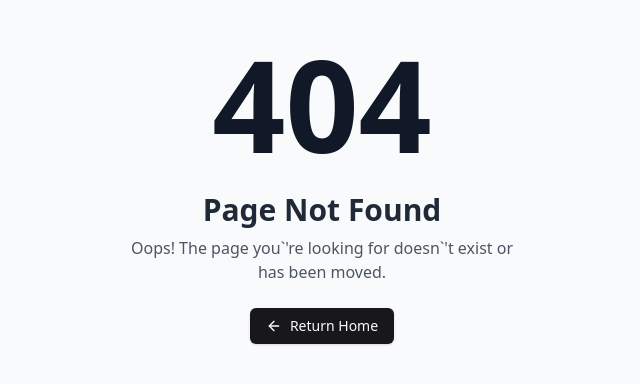
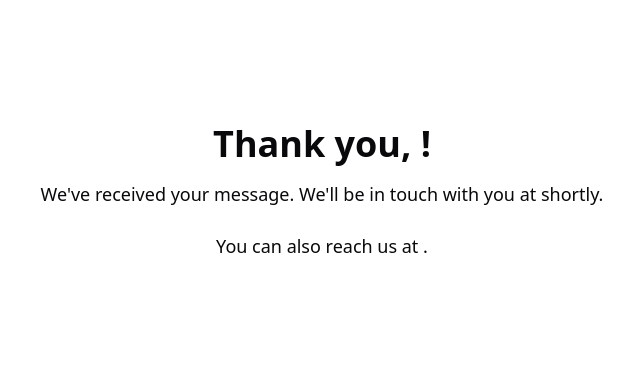
Before and after one commit to sapmate-official/sapmate-website, a Next.js app: page /thank_you in a window 1280 px wide. Before the commit this address had no page. Shown: the part 208-592 px from the top of the page, without its empty margins (318-958 px from the left). Built offline with nearby package versions, Linux system fonts and the light colour scheme.

Commit message:
thank you page done

```diff
--- a/src/app/layout.tsx
+++ b/src/app/layout.tsx
@@ -31,9 +31,12 @@ export default function RootLayout({
         <html lang="en">
             <head>
                 <title>Sapmate</title>
-       <meta name="description" content="Sapmate provided courses on sap cpi and sap successfactors." />
+                <meta
+                    name="description"
+                    content="Sapmate provided courses on sap cpi and sap successfactors."
+                />
                 <link rel="canonical" href="https://www.sapmate.com/" />
-       {/* Google Tag Manager in head */}
+
                 <Script id="google-tag-manager" strategy="afterInteractive">
                     {`
            (function(w,d,s,l,i){w[l]=w[l]||[];w[l].push({'gtm.start':
@@ -44,19 +47,20 @@ export default function RootLayout({
          `}
                 </Script>
             </head>
-     <body className={`${geistSans.variable} ${geistMono.variable} antialiased`}>
-       {/* Google Tag Manager noscript in body */}
+            <body
+                className={`${geistSans.variable} ${geistMono.variable} antialiased`}
+            >
                 <noscript>
                     <iframe
                         src="https://www.googletagmanager.com/ns.html?id=GTM-KZ5MWNQC"
                         height="0"
                         width="0"
-           style={{ display: 'none', visibility: 'hidden' }}
+                        style={{ display: "none", visibility: "hidden" }}
                     ></iframe>
                 </noscript>
 
                 {children}
-       <Toaster/>
+                <Toaster />
             </body>
         </html>
     );
--- /dev/null
+++ b/src/app/thank_you/page.tsx
@@ -0,0 +1,21 @@
+'use client';
+import { useAtom } from 'jotai';
+import { customeratom } from '@/hooks/Atom';
+
+const ThankYouPage = () => {
+  const [customer] = useAtom(customeratom);
+
+  return (
+    <div className="flex flex-col items-center justify-center h-screen">
+      <h1 className="text-4xl font-bold mb-4">Thank you, {customer.name}!</h1>
+      <p className="text-lg mb-6">
+        We&apos;ve received your message. We&apos;ll be in touch with you at {customer.email} shortly.
+      </p>
+      <p className="text-lg">
+        You can also reach us at {customer.phone}.
+      </p>
+    </div>
+  );
+};
+
+export default ThankYouPage;
--- a/src/components/section/Contact.tsx
+++ b/src/components/section/Contact.tsx
@@ -12,6 +12,8 @@ import { motion, AnimatePresence } from "framer-motion";
 import { useToast } from "@/hooks/use-toast";
 import Image from "next/image";
 import { useRouter } from "next/navigation";
+import { customeratom } from "@/hooks/Atom";
+import { useAtom } from "jotai";
 // import { useAtom } from "jotai";
 
 type ContactForm = {
@@ -33,7 +35,7 @@ const Contact = () => {
         phone: "",
         message: "",
     });
-    // const [customeratom,setCustomerAtom] = useAtom(custo)
+    const [,setCustomerAtom] = useAtom(customeratom)
 
     const handleChange = (
         e: React.ChangeEvent<HTMLInputElement | HTMLTextAreaElement>
@@ -80,7 +82,11 @@ const Contact = () => {
                 duration: 5000,
             });
 
-
+            setCustomerAtom({
+                name: formData.name,
+                email: formData.email,
+                phone: formData.phone
+            })
 
             setTimeout(() => {
                 setFormData({ name: "", email: "", phone: "", message: "" });
--- a/src/hooks/Atom.ts
+++ b/src/hooks/Atom.ts
@@ -1,6 +1,6 @@
-// import { atom, Atom } from "jotai";
-// export const customeratom = atom({
-//     name: "",
-//     email: "",
-//     phone: "",
-// })
+import { atom } from "jotai";
+export const customeratom = atom({
+    name: "",
+    email: "",
+    phone: "",
+})
```
Lines whose indentation alone changed are shown as unchanged.
